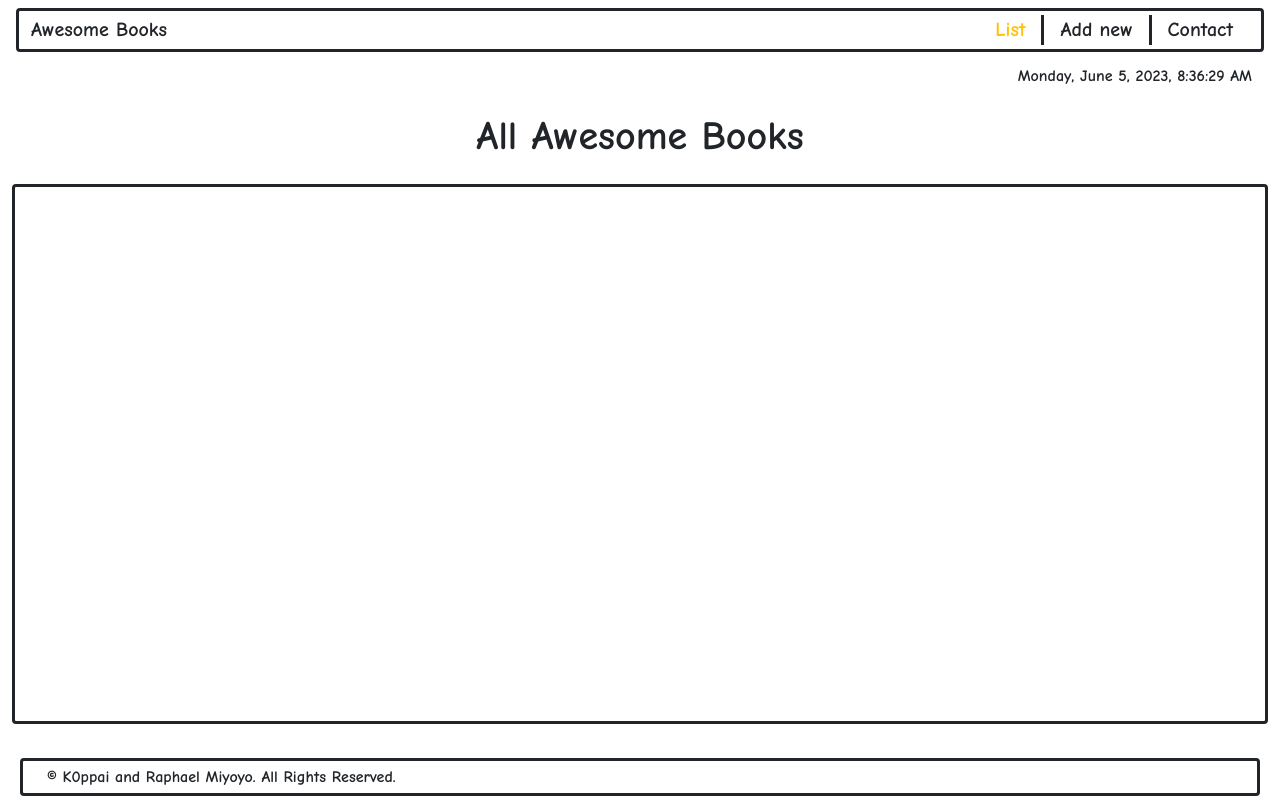
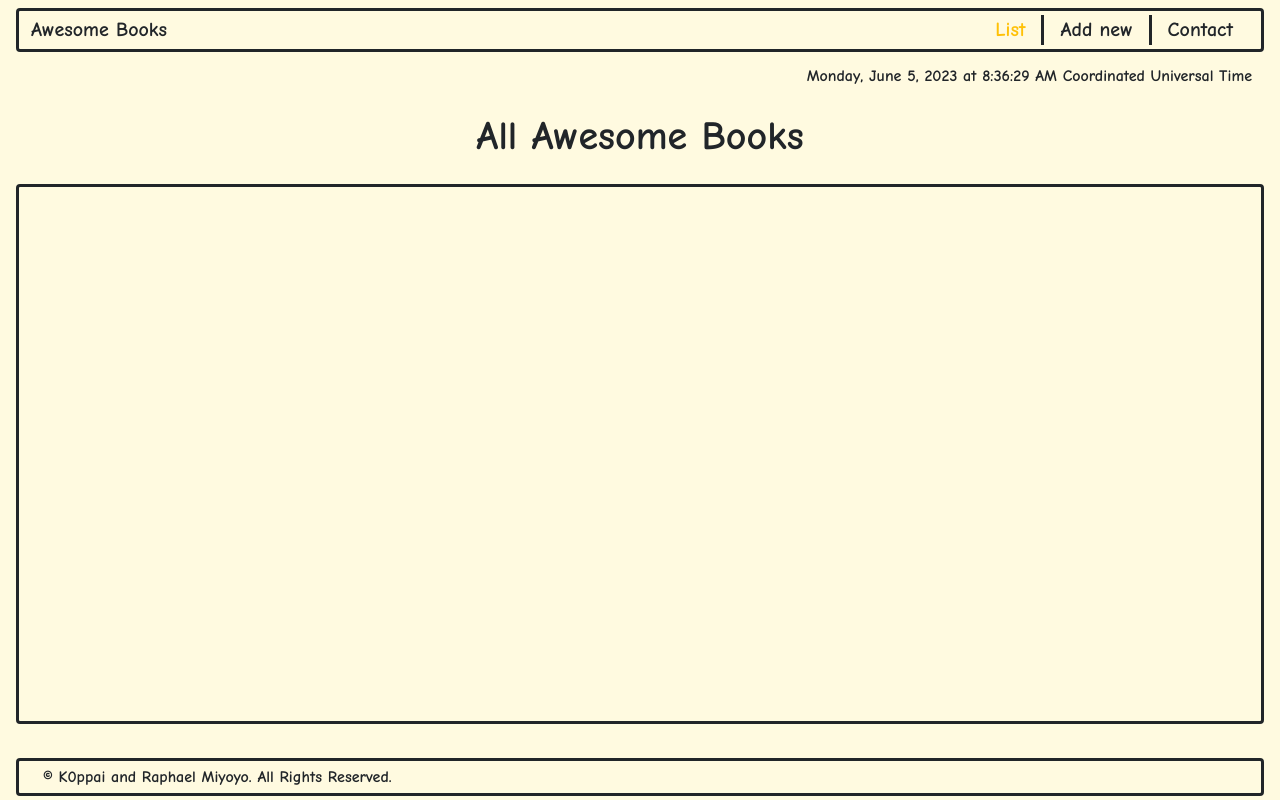
Before and after one commit to K0ppai/awesome-books-ES6, a website with bundled scripts: page index.html in a window 1280 px wide. Built offline with nearby package versions, Linux system fonts and the light colour scheme.

Commit message:
Update html,css and js

```diff
--- a/index.css
+++ b/index.css
@@ -7,12 +7,20 @@
   text-decoration: none !important;
 }
 
+body {
+  background-color: #fffae0 !important;
+}
+
+input {
+  background-color: #fffae4;
+}
+
 .nav-links {
   cursor: pointer;
 }
 
 .nav-links:hover {
-  color: #ffc107 !important;
+  color: rgb(255, 193, 7) !important;
 }
 
 #book-list.active,
--- a/index.html
+++ b/index.html
@@ -12,7 +12,7 @@
   </head>
 <body>
   <header>
-    <nav class="container-fluid position-fixed top-0 p-0 bg-white">
+    <nav class="container-fluid position-fixed top-0 p-0">
       <div class="row justify-content-between border align-items-center my-2 mx-3 border-3 rounded-2 border-dark">
         <div class="col-3 p-1">
           <span class="p-2 m-0 fs-5 fw-bold w-25" id="span">Awesome Books</span>
@@ -33,9 +33,9 @@
       </time>
     </div>
   </header>
-  <section id="book-list" class="container-fluid mt-2">
+  <section id="book-list" class="container-fluid mt-2 p-0">
     <h1 class="text-center fw-bolder my-4">All Awesome Books</h1>
-    <ul id="book-list-container" class="p-0 border border-3 rounded-2 border-dark">
+    <ul id="book-list-container" class="p-0 border border-3 rounded-2 border-dark mx-3">
 
     </ul>
   </section>
@@ -45,7 +45,7 @@
         <h1 class="text-center pb-5">Contact Information</h1>
         <p class="fs-5">Do you have any questions or you just want to say "Hello"?<br>You can reach out to us!</p>
         <ul class="align-self-start ms-5 ps-5">
-          <li class="ms-5">Our email: <a href="mailto:awesomebooks@gmail.com">awesomebooks@gmail.com</a></li>
+          <li class="ms-5">Our email: <a href="mailto:awesomebooks@gmail.com" class="text-warning">awesomebooks@gmail.com</a></li>
           <li class="ms-5">Our phone number: 5451243345</li>
           <li class="ms-5">Our address: Books Street, Bookshopville, United States</li>
         </ul>
@@ -66,8 +66,8 @@
       </div>
     </div>
   </form>
-  <footer class="container-fluid position-fixed bottom-0 bg-white" id="footer">
-    <div class="border border-3 border-dark mx-2 my-1 rounded-2">
+  <footer class="container-fluid position-fixed bottom-0 p-0" id="footer">
+    <div class="border border-3 border-dark mx-3 my-1 rounded-2">
       <p class="mb-0 py-1 px-4">&copy; K0ppai and Raphael Miyoyo. All Rights Reserved.</p>
     </div>
   </footer>
--- a/index.js
+++ b/index.js
@@ -7,6 +7,8 @@ import time from './modules/DisplayDate.js';
 GenerateSec.list.addEventListener('click', GenerateSec.generateBookList);
 GenerateSec.addForm.addEventListener('click', GenerateSec.generateAddForm);
 GenerateSec.contact.addEventListener('click', GenerateSec.generateContact);
+
 form.addEventListener('submit', handleFormSubmit);
 ul.addEventListener('click', handleRemoveButtonClick);
+
 time();
--- a/modules/DisplayDate.js
+++ b/modules/DisplayDate.js
@@ -3,7 +3,7 @@ import { DateTime } from './luxon.js';
 const displayDate = () => {
   const date = document.querySelector('#time');
   const now = DateTime.now();
-  date.innerText = `${now.toLocaleString(DateTime.DATE_HUGE)}, ${now.toLocaleString(DateTime.TIME_WITH_SECONDS)}`;
+  date.innerText = `${now.toLocaleString(DateTime.DATETIME_HUGE_WITH_SECONDS)}`;
 };
 const time = setInterval(() => {
   displayDate();
```
